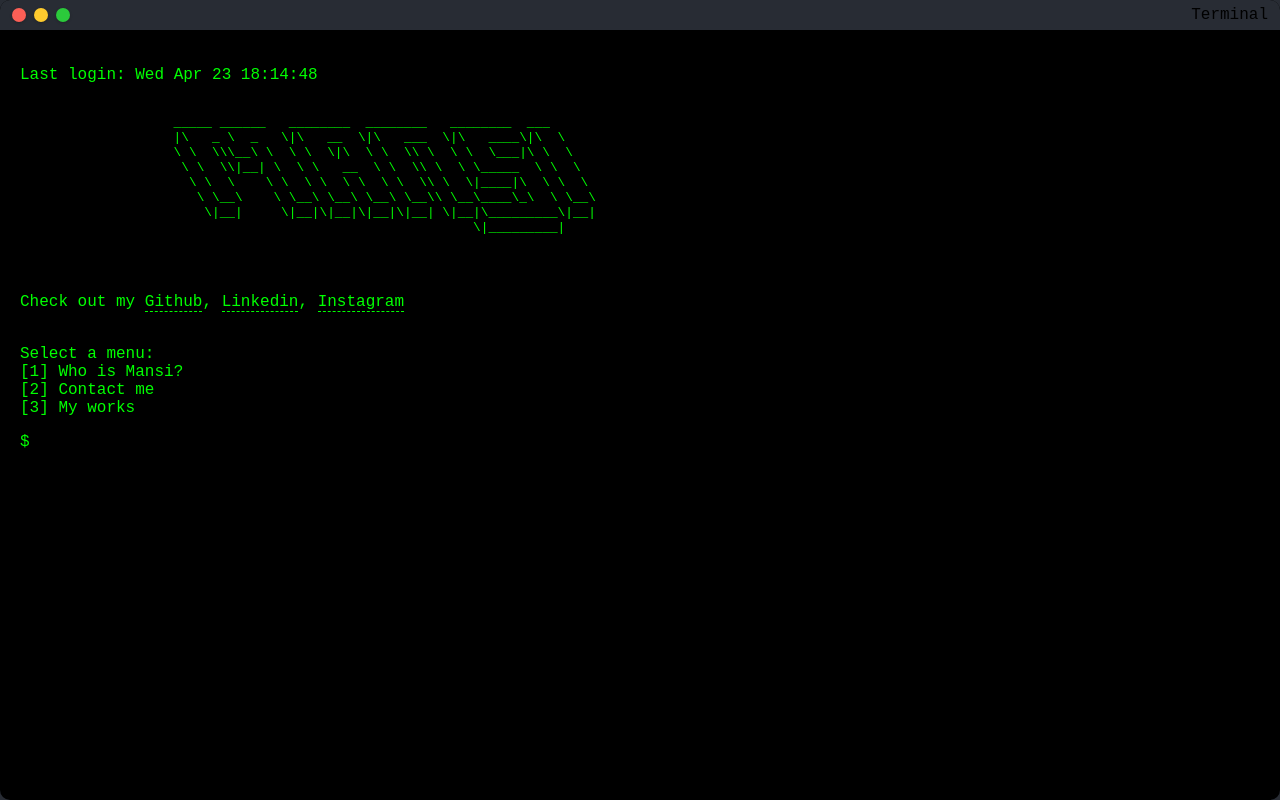
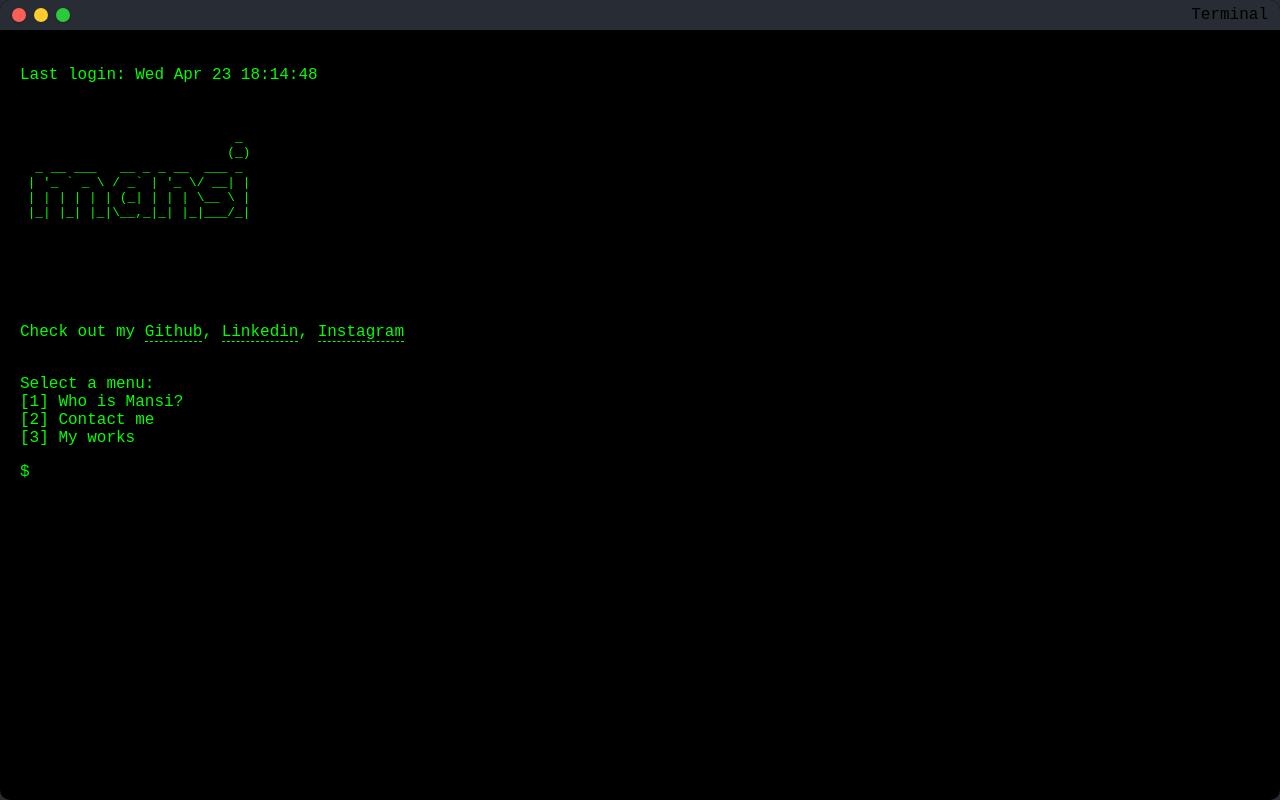
Before and after one commit to mansiruhil/mansi.github.io, a plain HTML site: page index.html in a window 1280 px wide. Drawn offline with Linux system fonts and the light colour scheme.

Commit message:
Update index.html

```diff
--- a/index.html
+++ b/index.html
@@ -21,14 +21,16 @@
                 Last login: <span id="dateTime"></span>
                 <pre class="ascii-art">
 
-                    _____ ______   ________  ________   ________  ___
-                    |\   _ \  _   \|\   __  \|\   ___  \|\   ____\|\  \
-                    \ \  \\\__\ \  \ \  \|\  \ \  \\ \  \ \  \___|\ \  \
-                     \ \  \\|__| \  \ \   __  \ \  \\ \  \ \_____  \ \  \
-                      \ \  \    \ \  \ \  \ \  \ \  \\ \  \|____|\  \ \  \
-                       \ \__\    \ \__\ \__\ \__\ \__\\ \__\____\_\  \ \__\
-                        \|__|     \|__|\|__|\|__|\|__| \|__|\_________\|__|
-                                                           \|_________|
+
+                            _
+                           (_)
+  _ __ ___   __ _ _ __  ___ _
+ | '_ ` _ \ / _` | '_ \/ __| |
+ | | | | | | (_| | | | \__ \ |
+ |_| |_| |_|\__,_|_| |_|___/_|
+
+
+
 
 
                 </pre>
```
